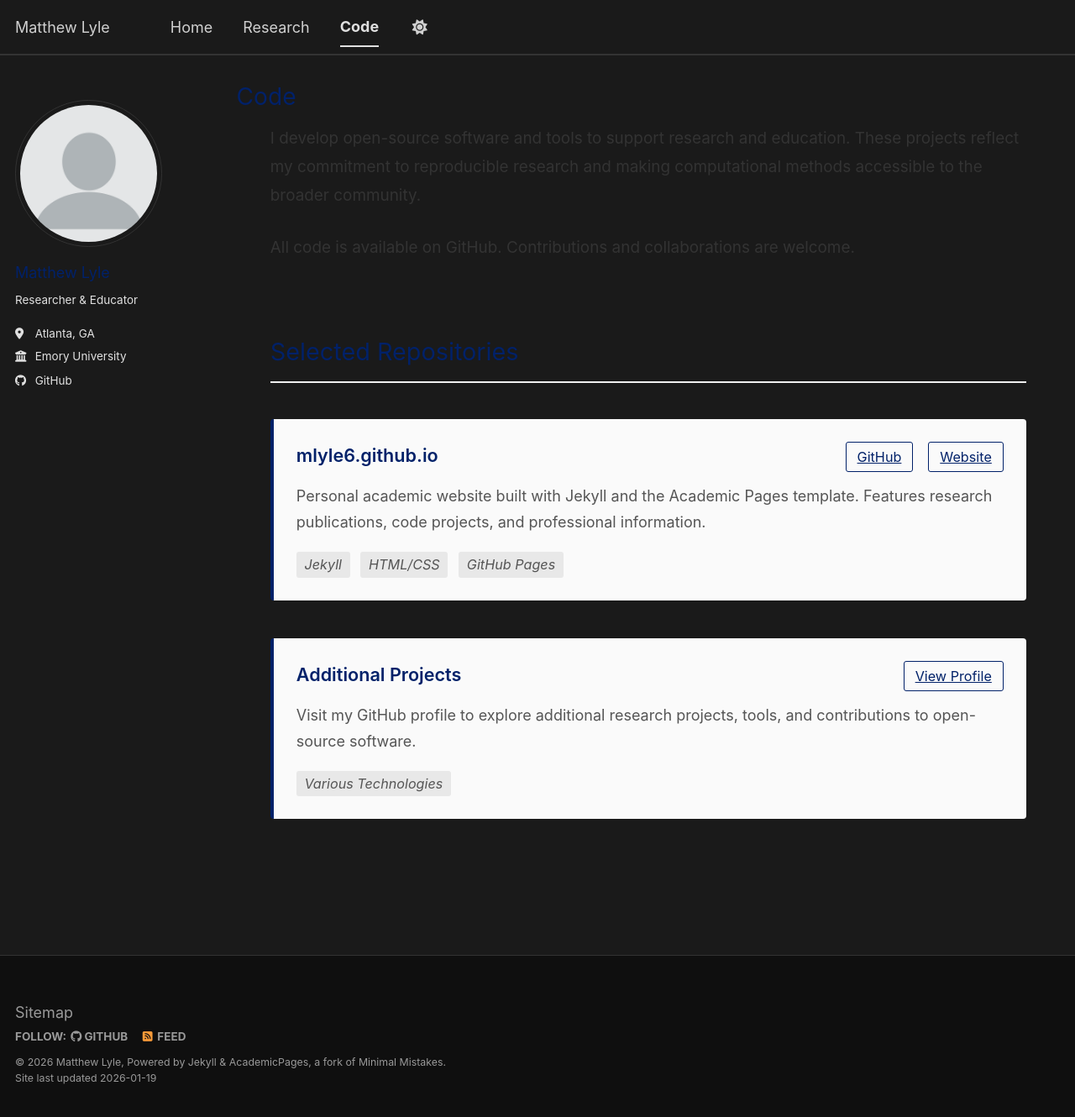
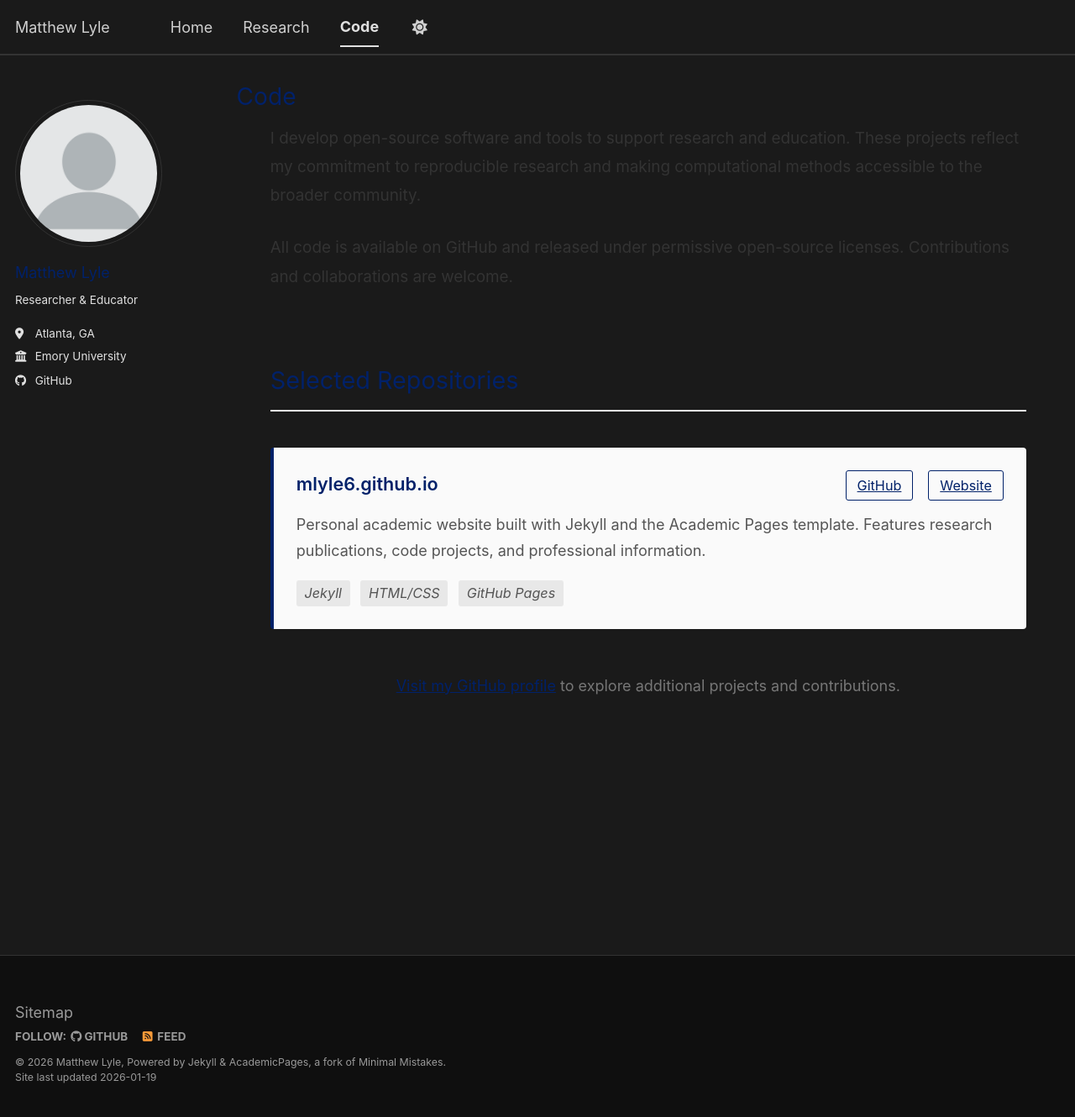
Before and after one commit to mlyle6/mlyle6.github.io, a Jekyll site: the page built from _pages/code.md, in a window 1280 px wide and 1347 px high. Shown: the top 1330 px of the window at 84% size. Built offline with Jekyll 4.4.1, drawn with Linux system fonts in a browser that asks for light colours; a script bundle is joined from its source files by our own code; library files that are not in the unit come from our copies.

Commit message:
Address code review feedback: preserve licensing info and simplify code page
Co-authored-by: mlyle6 <115313490+mlyle6@users.noreply.github.com>

```diff
--- a/_pages/code.md
+++ b/_pages/code.md
@@ -113,7 +113,7 @@ author_profile: true
   <div class="code-intro">
     <p>I develop open-source software and tools to support research and education. These projects reflect my commitment to reproducible research and making computational methods accessible to the broader community.</p>
 
-    <p>All code is available on GitHub. Contributions and collaborations are welcome.</p>
+    <p>All code is available on GitHub and released under permissive open-source licenses. Contributions and collaborations are welcome.</p>
   </div>
 
   <h2>Selected Repositories</h2>
@@ -137,22 +137,9 @@ author_profile: true
         <span class="tech-tag">GitHub Pages</span>
       </div>
     </div>
+  </div>
 
-    <div class="project-item">
-      <div class="project-header">
-        <div class="project-title">
-          <a href="https://github.com/mlyle6" target="_blank">Additional Projects</a>
-        </div>
-        <div class="project-links">
-          <a href="https://github.com/mlyle6" class="project-link" target="_blank">View Profile</a>
-        </div>
-      </div>
-      <div class="project-description">
-        Visit my GitHub profile to explore additional research projects, tools, and contributions to open-source software.
-      </div>
-      <div class="project-tech">
-        <span class="tech-tag">Various Technologies</span>
-      </div>
-    </div>
-  </div>
+  <p style="text-align: center; margin-top: 2em; color: #777;">
+    <a href="https://github.com/mlyle6" target="_blank" style="color: #012169;">Visit my GitHub profile</a> to explore additional projects and contributions.
+  </p>
 </div>
```
